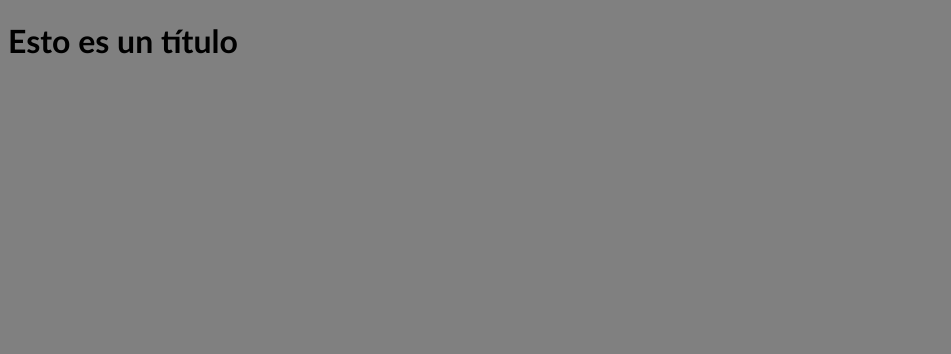
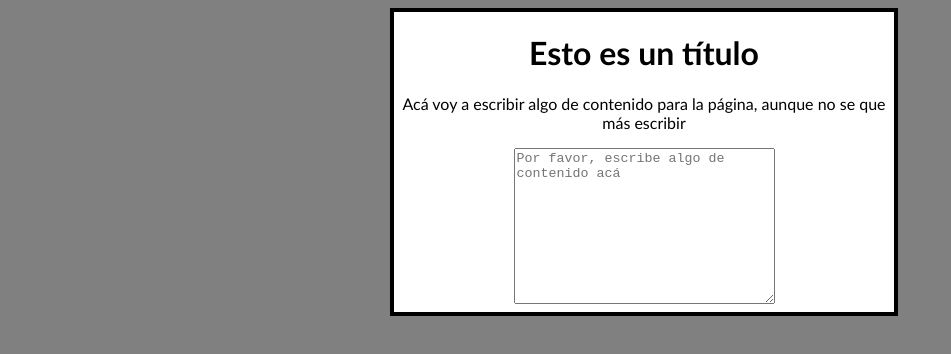
Before and after one commit to andrescf098/platzi-git-github, a plain HTML site: page index.html in a window 1280 px wide. Shown: the whole page, without its empty margins (0-951 px from the left). Drawn offline with Linux system fonts and the light colour scheme.

Commit message:
Commit al master

```diff
--- a/index.html
+++ b/index.html
@@ -8,8 +8,12 @@
     <title>Título de la página</title>
 </head>
 <body>
-    <div>
-        <h1>Esto es un título</h1>
+    <div class="container">
+        <div id="post">
+            <h1>Esto es un título</h1>
+            <p>Acá voy a escribir algo de contenido para la página, aunque no se que más escribir</p>
+            <textarea name="" id="" cols="30" rows="10" placeholder="Por favor, escribe algo de contenido acá"></textarea>
+        </div>
     </div>
 </body>
 </html>
--- a/styles.css
+++ b/styles.css
@@ -2,3 +2,16 @@ body {
     font-family: 'Gill Sans', 'Gill Sans MT', Calibri, 'Trebuchet MS', sans-serif;
     background-color: gray;
 }
+.container {
+    text-align: center;
+    width: 500px;
+    height: 300px;
+    background-color: white;
+    border: 4px solid black;
+    position: relative;
+    left: calc(50% - 250px);
+}
+.post {
+
+    align-items: center;
+}
```
Also changed, not shown: historia.txt.
